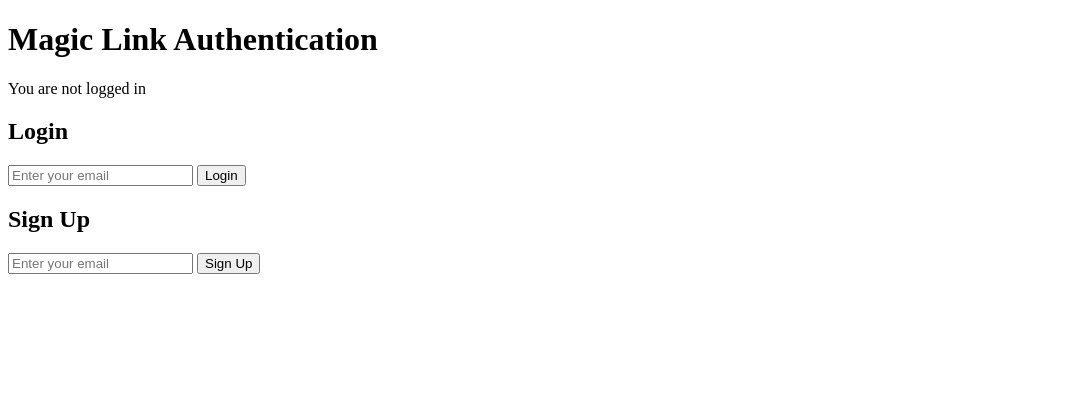
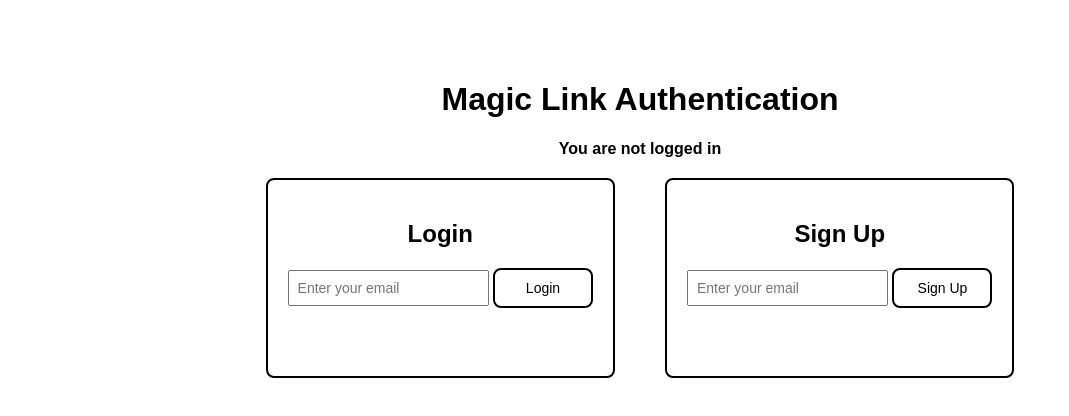
Before and after one commit to modestick/magic-link-authentication, a plain HTML site: page frontend/index.html in a window 1280 px wide. Shown: the whole page, without its empty margins (0-1069 px from the left). Drawn offline with Linux system fonts and the light colour scheme.

Commit message:
Add initial styles.css and index.html adjustments

```diff
--- a/frontend/index.html
+++ b/frontend/index.html
@@ -3,24 +3,34 @@
 <head>
     <meta charset="UTF-8">
     <title>Magic Link Auth</title>
+    <link rel="stylesheet" href="styles.css">
 </head>
 <body>
+
+    <header>
       <h1>Magic Link Authentication</h1>
 
       <p id="status">You are not logged in</p>
+    </header>
 
+    <div class="forms">
+    <div class="login">
      <h2>Login</h2>
       <form id="loginForm">
           <input type="email" name="email" placeholder="Enter your email" required>
-        <button type="submit">Login</button>
+          <button type="submit" class="btn">Login</button>
       </form>
       <p id="loginMessage"></p>
-
+    </div>
+    <div class="signup">
       <h2>Sign Up</h2>
       <form id="signupForm">
         <input type="email" name="email" placeholder="Enter your email" required>
-        <button type="submit">Sign Up</button>
+      <button type="submit" class="btn">Sign Up</button>
      </form>
      <p id="signupMessage"></p>
+    </div>
+ </div>
+
 </body>
 </html>
--- /dev/null
+++ b/frontend/styles.css
@@ -0,0 +1,88 @@
+* {
+    box-sizing: border-box;
+}
+
+body {
+    font-family: Arial, sans-serif;
+    background-color: white;
+    padding-top: 60px;
+    margin: 0;
+}
+
+.btn {
+    min-width: 100px;
+    min-height: 40px;
+    background-color: white;
+    border: 2px solid black;
+    border-radius: 8px;
+    padding: 6px 12px;
+    font-size: 14px;
+    cursor: pointer;
+    transition: background-color 0.2s, color 0.2s, border-color 0.2s;
+}
+
+.btn:hover {
+    background-color: black;
+    color: white;
+    border-color: white;
+}
+
+
+h1 {
+    text-align: center;
+}
+
+#status {
+    font-weight: bold;
+    margin-bottom: 20px;
+    text-align: center;
+}
+
+input[type="email"] {
+    flex: 1;
+    padding: 8px;
+    font-size: 14px;
+}
+
+.forms {
+    display: flex;
+    justify-content: center;
+    align-items: flex-start;
+    gap: 50px;
+}
+
+.login, .signup {
+    padding: 20px;
+    text-align: center;
+    border: 2px solid black;
+    border-radius: 8px;
+}
+
+#loginMessage {
+    color: red;
+    min-height: 1em;
+}
+
+#signupMessage {
+    color: green;
+    min-height: 1em;
+}
+
+
+
+
+
+
+
+
+@media (max-width: 600px) {
+    .forms {
+        flex-direction: column;
+        gap: 20px;
+        align-items: center;
+    }
+    .login, .signup {
+        width: 100%;
+        max-width: 400px;
+    }
+}
```
Lines whose indentation alone changed are shown as unchanged.
